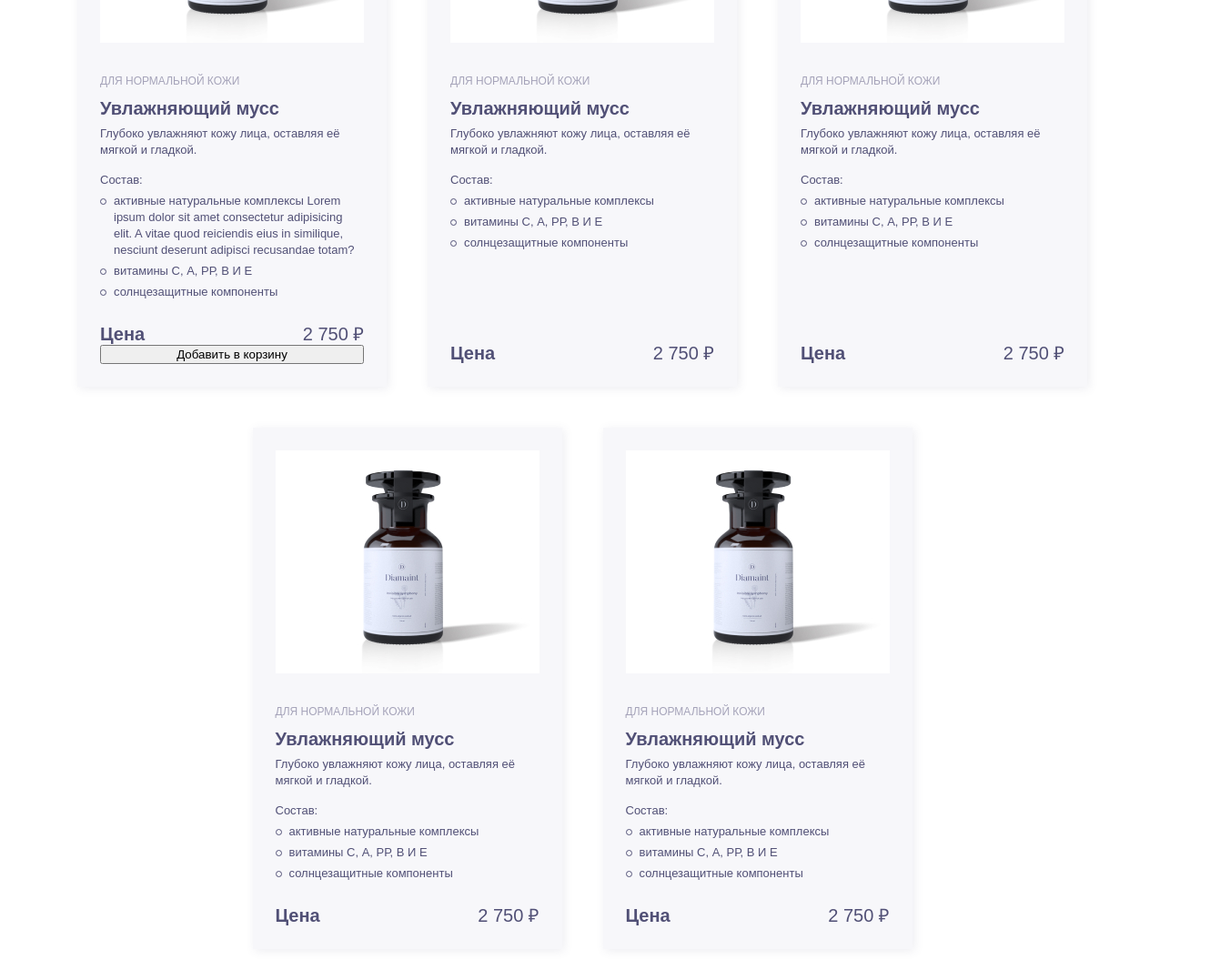
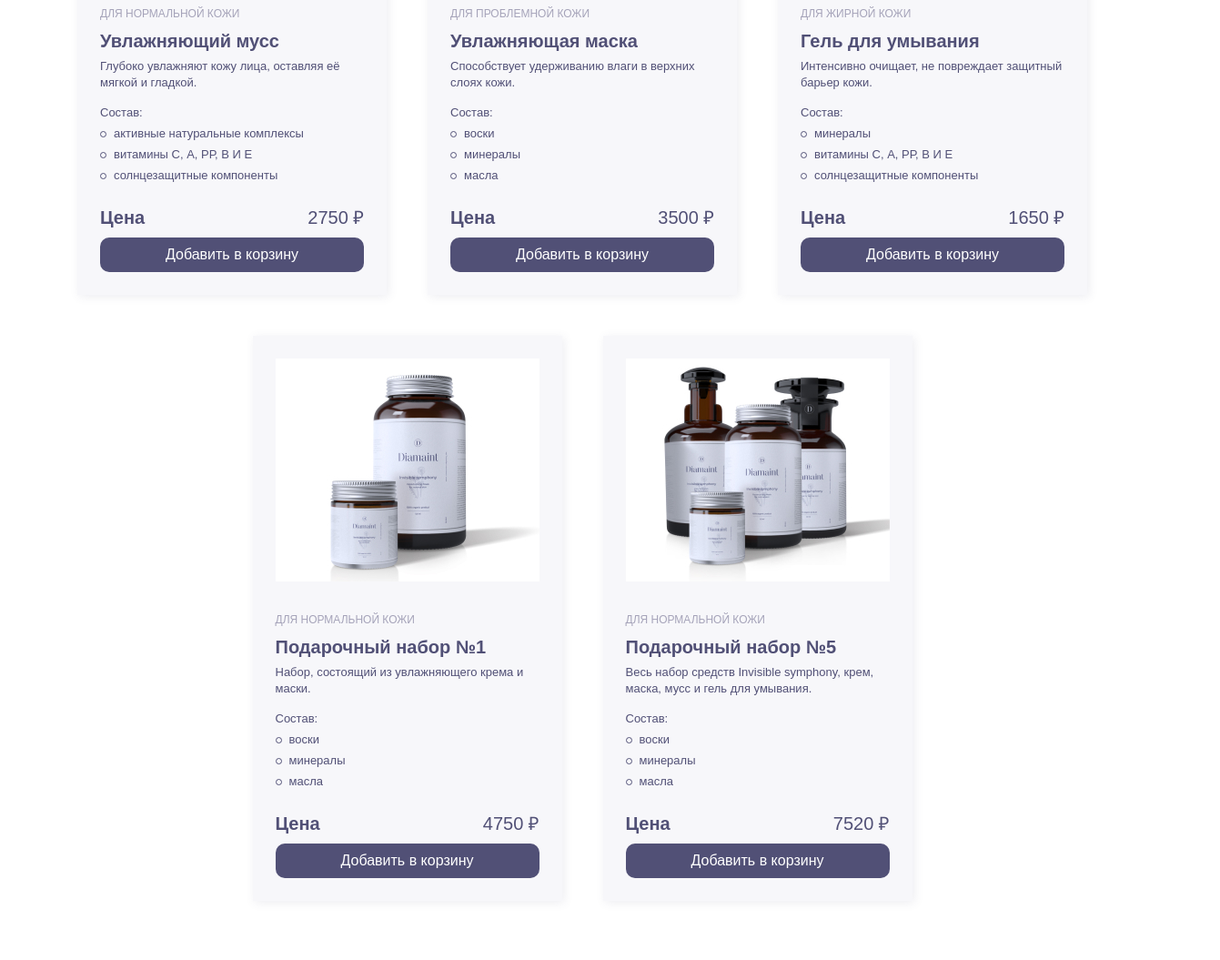
Before and after one commit to captain-zsa/mini-catalog, a website with bundled scripts: page index.html in a window 1280 px wide. Shown: the part 707-1762 px from the top of the page at 91% size, 1341 px wide, since content can reach past the window. Built offline with nearby package versions, Linux system fonts and the light colour scheme.

Commit message:
Добавлен js
1. Товары выводятся из js массива
2. Работает добавление в корзину
3. Работает удаление из корзины
4. Работает отктытие/закрытие корзины по клику на кнопку

```diff
--- a/index.html
+++ b/index.html
@@ -14,28 +14,21 @@
         <div class="user-menu__shopping-cart">
           <a href="#" class="user-menu__link">
             <span class="visually-hidden">Корзина</span>
-            <span class="user-menu__count" aria-label="Количество товаров в корзине">10</span>
+            <span class="user-menu__count" aria-label="Количество товаров в корзине">0</span>
           </a>
 
           <div class="user-menu__cart shopping-cart">
-            <ul class="shopping-cart__list">
+            <template id="shopping-cart-product">
               <li class="shopping-cart__item">
                 <button type="button" class="shopping-cart__delete" aria-label="Удалить товар из корзины"><span></span></button>
                 <a href="#" class="shopping-cart__link">
-                  <img src="images/product.jpg" alt="первый товар">
+                  <img src="images/1.jpg" alt="первый товар">
                   <p>Увлажняющий мусс</p>
                   <span>2 750 ₽</span>
                 </a>
               </li>
-              <li class="shopping-cart__item">
-                <button type="button" class="shopping-cart__delete" aria-label="Удалить товар из корзины"><span></span></button>
-                <a href="#" class="shopping-cart__link">
-                  <img src="images/product.jpg" alt="первый товар">
-                  <p>Увлажняющий мусс</p>
-                  <span>2 750 ₽</span>
-                </a>
-              </li>
-            </ul>
+            </template>
+            <ul class="shopping-cart__list"></ul>
           </div>
         </div>
       </div>
@@ -45,10 +38,10 @@
     <section class="catalog container">
       <h1 class="catalog__title title">Выбери свой продукт</h1>
 
-      <ul class="catalog__list">
-        <li class="catalog__item product">
+      <template id="product">
+        <div class="product">
           <a href="https://site.com/" class="product__link"></a>
-          <img src="images/product.jpg" alt="Товар Увлажняющий мусс" class="product__img">
+          <img src="images/1.jpg" alt="Товар Увлажняющий мусс" class="product__img">
 
           <p class="product__tag">для нормальной кожи</p>
           <h2 class="product__title">Увлажняющий мусс</h2>
@@ -68,98 +61,12 @@
             <b>Цена</b>
             <span>2 750 ₽</span>
           </div>
-          <button type="button" class="product__button">Добавить в корзину</button>
-        </li>
-        <li class="catalog__item product">
-          <img src="images/product.jpg" alt="Товар Увлажняющий мусс" class="product__img">
-
-          <p class="product__tag">для нормальной кожи</p>
-          <h2 class="product__title">Увлажняющий мусс</h2>
-
-          <div class="product__description">
-            <p>Глубоко увлажняют кожу лица, оставляя её мягкой и гладкой.</p>
-          </div>
-
-          <span class="product__mini-title">Состав:</span>
-          <ul class="product__compound">
-            <li>активные натуральные комплексы</li>
-            <li>витамины С, А, РР, В И Е</li>
-            <li>солнцезащитные компоненты</li>
-          </ul>
-
-          <div class="product__price">
-            <b>Цена</b>
-            <span>2 750 ₽</span>
-          </div>
-        </li>
-        <li class="catalog__item product">
-          <img src="images/product.jpg" alt="Товар Увлажняющий мусс" class="product__img">
-
-          <p class="product__tag">для нормальной кожи</p>
-          <h2 class="product__title">Увлажняющий мусс</h2>
-
-          <div class="product__description">
-            <p>Глубоко увлажняют кожу лица, оставляя её мягкой и гладкой.</p>
-          </div>
-
-          <span class="product__mini-title">Состав:</span>
-          <ul class="product__compound">
-            <li>активные натуральные комплексы</li>
-            <li>витамины С, А, РР, В И Е</li>
-            <li>солнцезащитные компоненты</li>
-          </ul>
-
-          <div class="product__price">
-            <b>Цена</b>
-            <span>2 750 ₽</span>
-          </div>
-        </li>
-        <li class="catalog__item product">
-          <img src="images/product.jpg" alt="Товар Увлажняющий мусс" class="product__img">
-
-          <p class="product__tag">для нормальной кожи</p>
-          <h2 class="product__title">Увлажняющий мусс</h2>
-
-          <div class="product__description">
-            <p>Глубоко увлажняют кожу лица, оставляя её мягкой и гладкой.</p>
-          </div>
-
-          <span class="product__mini-title">Состав:</span>
-          <ul class="product__compound">
-            <li>активные натуральные комплексы</li>
-            <li>витамины С, А, РР, В И Е</li>
-            <li>солнцезащитные компоненты</li>
-          </ul>
-
-          <div class="product__price">
-            <b>Цена</b>
-            <span>2 750 ₽</span>
-          </div>
-        </li>
-        <li class="catalog__item product">
-          <img src="images/product.jpg" alt="Товар Увлажняющий мусс" class="product__img">
-
-          <p class="product__tag">для нормальной кожи</p>
-          <h2 class="product__title">Увлажняющий мусс</h2>
-
-          <div class="product__description">
-            <p>Глубоко увлажняют кожу лица, оставляя её мягкой и гладкой.</p>
-          </div>
-
-          <span class="product__mini-title">Состав:</span>
-          <ul class="product__compound">
-            <li>активные натуральные комплексы</li>
-            <li>витамины С, А, РР, В И Е</li>
-            <li>солнцезащитные компоненты</li>
-          </ul>
-
-          <div class="product__price">
-            <b>Цена</b>
-            <span>2 750 ₽</span>
-          </div>
-        </li>
-      </ul>
+          <button type="button" class="product__button button">Добавить в корзину</button>
+        </div>
+      </template>
+      <ul class="catalog__list"></ul>
     </section>
   </main>
+  <script src="js/main.js" defer type="module"></script>
 </body>
 </html>
--- /dev/null
+++ b/js/productCart.js
@@ -0,0 +1,60 @@
+const blockMenu = document.querySelector('.user-menu__shopping-cart');
+const cart = blockMenu.querySelector('.shopping-cart');
+const cartList = cart.querySelector('.shopping-cart__list');
+const cartOpenedButton = blockMenu.querySelector('.user-menu__link');
+const cartCount = blockMenu.querySelector('.user-menu__count');
+const cartProductTemplate = document.querySelector('#shopping-cart-product').content;
+
+const openCart = (event) => {
+    event.preventDefault();
+
+    if(!cartList.childElementCount) {
+        return;
+    }
+
+    cart.classList.add('user-menu__cart_active');
+};
+
+const closeCart = (event) => {
+    event.preventDefault();
+
+    if(blockMenu.contains(event.target)) {
+        return;
+    }
+
+    cart.classList.remove('user-menu__cart_active');
+};
+
+cartOpenedButton.addEventListener('click', openCart);
+
+document.addEventListener('click', closeCart);
+
+const removeProductFromCart = (productId) => {
+    const node = cartList.querySelector(`[data-product-id="${productId}"]`);
+    node.remove();
+    cartCount.textContent = cartList.childElementCount;
+
+    if(!cartList.childElementCount) {
+        cart.classList.remove('user-menu__cart_active');
+    }
+};
+
+const addProductToCart = (product) => {
+    const node = cartProductTemplate.querySelector('.shopping-cart__item').cloneNode(true);
+
+    node.dataset.productId = product.id;
+    node.querySelector('.shopping-cart__link').href = product.link;
+    node.querySelector('.shopping-cart__link img').src = product.image;
+    node.querySelector('.shopping-cart__link p').textContent = product.name;
+    node.querySelector('.shopping-cart__link span').textContent = `${product.price} ₽`;
+
+    node.querySelector('.shopping-cart__delete').addEventListener('click', (event) => {
+        removeProductFromCart(product.id);
+        event.stopPropagation();
+    });
+
+    cartList.append(node);
+    cartCount.textContent = cartList.childElementCount;
+};
+
+export { removeProductFromCart, addProductToCart };
--- /dev/null
+++ b/js/products.js
@@ -0,0 +1,72 @@
+export default [
+    {
+        id: 1,
+        tag: 'Для нормальной кожи',
+        name: 'Увлажняющий мусс',
+        image: 'images/1.jpg',
+        description: `<p>Глубоко увлажняют кожу лица, оставляя её мягкой и гладкой.</p>`,
+        link: 'https://site.com/product/1',
+        price: 2750,
+        compound: [
+            'активные натуральные комплексы',
+            'витамины С, А, РР, В И Е',
+            'солнцезащитные компоненты',
+        ],
+    },
+    {
+        id: 2,
+        tag: 'Для проблемной кожи',
+        name: 'Увлажняющая маска',
+        image: 'images/2.jpg',
+        description: `<p>Способствует удерживанию влаги в верхних слоях кожи.</p>`,
+        link: 'https://site.com/product/2',
+        price: 3500,
+        compound: [
+            'воски',
+            'минералы',
+            'масла',
+        ],
+    },
+    {
+        id: 3,
+        tag: 'Для жирной кожи',
+        name: 'Гель для умывания',
+        image: 'images/3.jpg',
+        description: `<p>Интенсивно очищает, не повреждает защитный барьер кожи.</p>`,
+        link: 'https://site.com/product/3',
+        price: 1650,
+        compound: [
+            'минералы',
+            'витамины С, А, РР, В И Е',
+            'солнцезащитные компоненты',
+        ],
+    },
+    {
+        id: 4,
+        tag: 'Для нормальной кожи',
+        name: 'Подарочный набор №1',
+        image: 'images/4.jpg',
+        description: `<p>Набор, состоящий из увлажняющего крема и маски.</p>`,
+        link: 'https://site.com/product/4',
+        price: 4750,
+        compound: [
+            'воски',
+            'минералы',
+            'масла',
+        ],
+    },
+    {
+        id: 5,
+        tag: 'Для нормальной кожи',
+        name: 'Подарочный набор №5',
+        image: 'images/5.jpg',
+        description: `<p>Весь набор средств Invisible symphony, крем, маска, мусс и гель для умывания.</p>`,
+        link: 'https://site.com/product/5',
+        price: 7520,
+        compound: [
+            'воски',
+            'минералы',
+            'масла',
+        ],
+    }
+]
--- /dev/null
+++ b/js/renderProducts.js
@@ -0,0 +1,77 @@
+import { addProductToCart } from './productCart.js';
+
+export default (products, template, target, isTargetList = false, templateClass = '') => {
+    const fragment = document.createDocumentFragment();
+
+    let productEl = template.querySelector('.product');
+
+    if(isTargetList) {
+        const node = document.createElement('li');
+        node.innerHTML = productEl.innerHTML;
+
+        Array.prototype.forEach.call(productEl.attributes, function( attr ) {
+            node.setAttribute( attr.name, attr.value );
+        });
+        node.classList.add(templateClass);
+
+        productEl = node;
+    }
+
+    products.forEach(product => {
+        const itemEl = productEl.cloneNode(true);
+        const imageEl = itemEl.querySelector('.product__img');
+        const titleEl = itemEl.querySelector('.product__title');
+        const descriptionEl = itemEl.querySelector('.product__description');
+        const linkEl = itemEl.querySelector('.product__link');
+        const tagEl = itemEl.querySelector('.product__tag');
+        const priceEl = itemEl.querySelector('.product__price span');
+        const compoundEl = itemEl.querySelector('.product__compound');
+        const miniTitleEl = itemEl.querySelector('.product__mini-title');
+        const button = itemEl.querySelector('.product__button');
+        const { id, tag, name, image, description, link, price, compound } = product;
+
+        button.addEventListener('click', () => {
+            addProductToCart(product);
+        });
+
+        itemEl.dataset.productId = id;
+        imageEl.src = image;
+        titleEl.textContent = name;
+        linkEl.href = link;
+        tagEl.textContent = tag;
+        priceEl.textContent = `${price} ₽`;
+
+        if(description.length) {
+            descriptionEl.classList.remove('hidden');
+            descriptionEl.innerHTML = description;
+        } else {
+            descriptionEl.classList.add('hidden');
+        }
+        if(tag.length) {
+            tagEl.classList.remove('hidden');
+            tagEl.innerHTML = tag;
+        } else {
+            tagEl.classList.add('hidden');
+        }
+
+        compoundEl.innerHTML = '';
+        if(compound.length) {
+            miniTitleEl.classList.remove('hidden');
+            compoundEl.classList.remove('hidden');
+
+            compound.forEach(item => {
+                const li = document.createElement('li');
+                li.textContent = item;
+                compoundEl.appendChild(li);
+            });
+        } else {
+            miniTitleEl.classList.add('hidden');
+            compoundEl.classList.add('hidden');
+        }
+
+        fragment.appendChild(itemEl);
+    });
+
+    target.innerHTML = '';
+    target.append(fragment);
+}
--- /dev/null
+++ b/sass/button.scss
@@ -0,0 +1,18 @@
+.button {
+    border: none;
+    outline: none;
+    color: #fff;
+    background-color: #515076;
+    border-radius: 10px;
+    padding: 10px 20px;
+    font-size: 16px;
+    text-align: center;
+    width: 100%;
+    display: block;
+    transition: 0.3s;
+    cursor: pointer;
+
+    &:hover {
+        background-color: #515076CC;
+    }
+}
--- a/sass/header.scss
+++ b/sass/header.scss
@@ -1,6 +1,12 @@
 .header {
     background-color: #F7F7FA;
     padding: 20px 0;
+    box-shadow: 2px 2px 10px 0px #5150761A;
+    position: fixed;
+    top: 0;
+    left: 0;
+    right: 0;
+    z-index: 10;
 
     &__container {
         display: flex;
--- /dev/null
+++ b/sass/helpers.scss
@@ -0,0 +1,3 @@
+.hidden {
+    display: none !important;
+}
--- a/sass/product.scss
+++ b/sass/product.scss
@@ -120,5 +120,6 @@
     &__button {
         position: relative;
         z-index: 2;
+        margin-top: 10px;
     }
 }
--- a/sass/shopping-cart.scss
+++ b/sass/shopping-cart.scss
@@ -27,6 +27,7 @@
         box-shadow: none;
         background-color: transparent;
         cursor: pointer;
+        margin-right: 5px;
 
         span {
             position: relative;
@@ -86,6 +87,8 @@
         span {
             font-weight: 700;
             margin-left: auto;
+            min-width: 68px;
+            text-align: right;
         }
     }
 }
--- a/sass/style.scss
+++ b/sass/style.scss
@@ -1,4 +1,6 @@
 @import "mixins.scss";
+@import "helpers.scss";
+@import "button.scss";
 @import "aria-label.scss";
 @import "visually-hidden.scss";
 @import "container.scss";
```
Also changed, not shown: js/main.js (added, +8 -0 lines), sass/user-menu.scss (+6 -1 lines), README.md, css/style.css, images/1.jpg (renamed from images/product.jpg), images/2.jpg (added), images/3.jpg (added), images/4.jpg (added), images/5.jpg (added).
